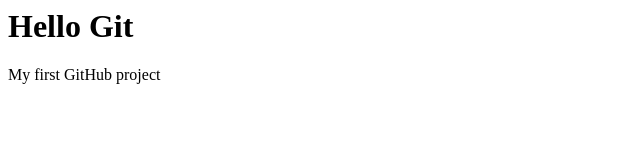
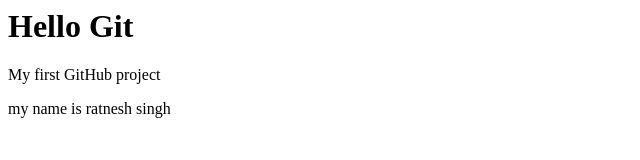
Before and after one commit to rs9313399-dot/my-first-repo, a plain HTML site: page index.html in a window 1280 px wide. Shown: the whole page, without its empty margins (0-640 px from the left). Drawn offline with Linux system fonts and the light colour scheme.

```diff
--- a/index.html
+++ b/index.html
@@ -1,2 +1,3 @@
 <h1>Hello Git</h1>
 <p>My first GitHub project</p>
+<P>my name is ratnesh singh</p>
```
